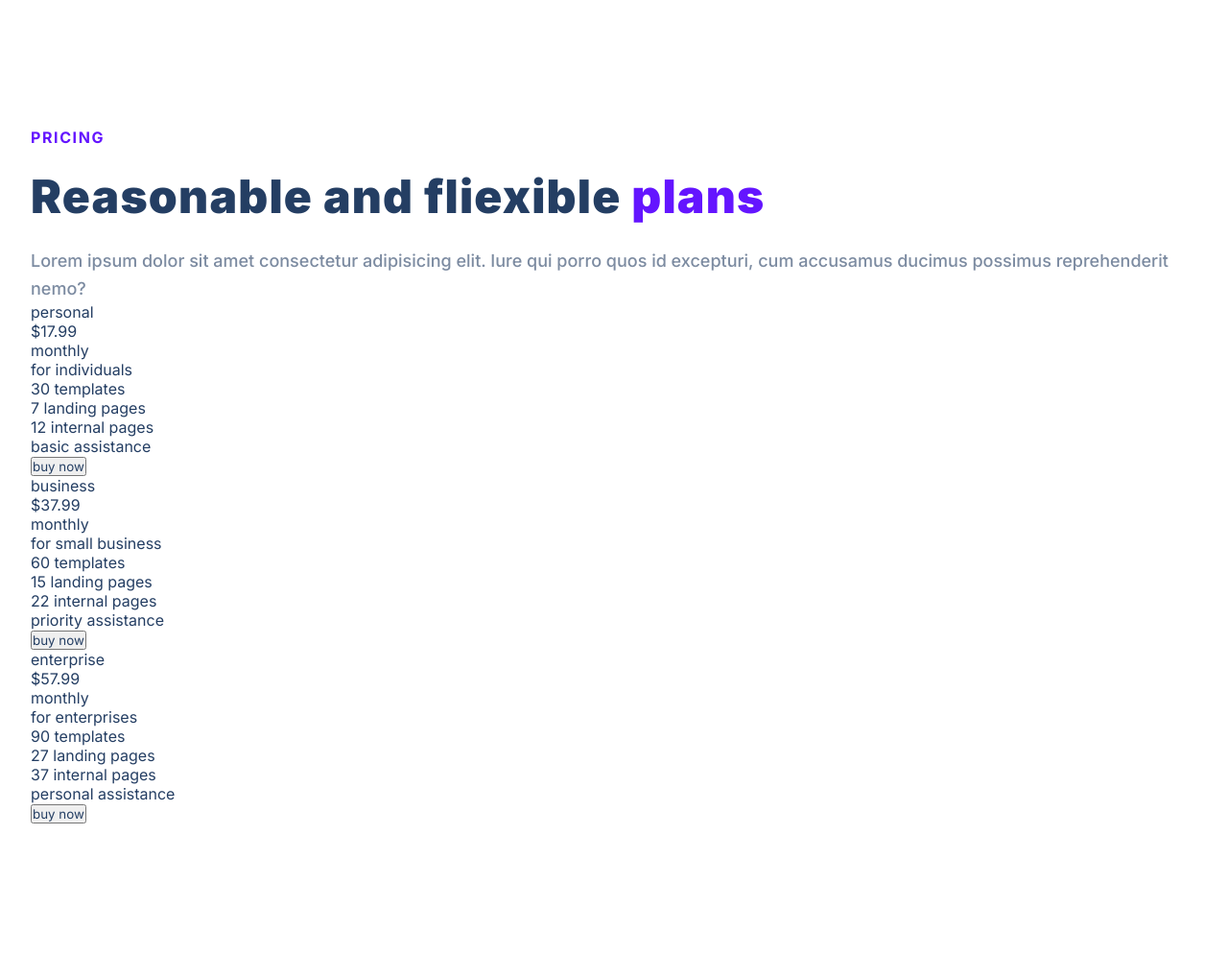
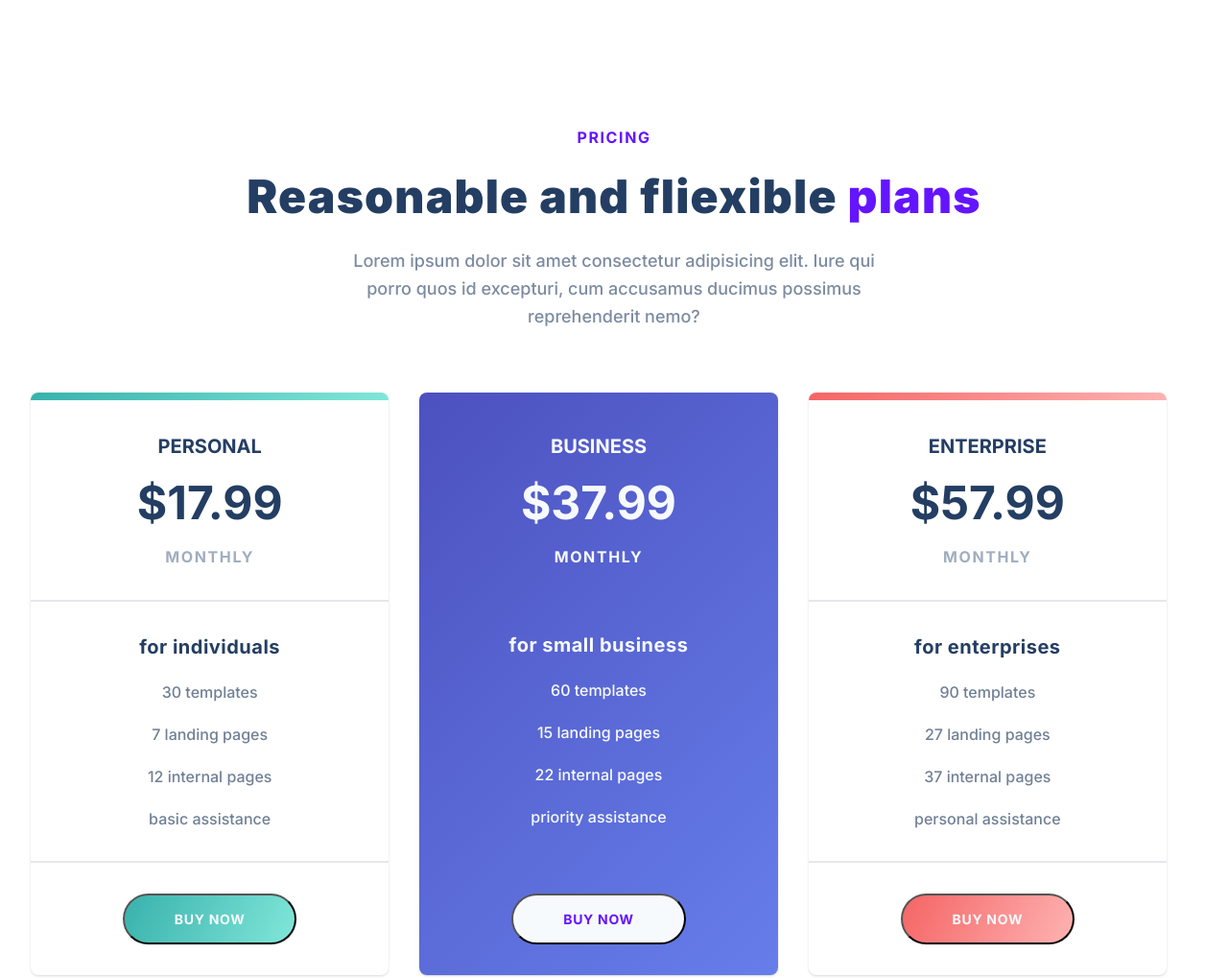
Before and after one commit to nedejer/2treact, a plain HTML site: page index.html in a window 1280 px wide. Shown: the part 4140-5159 px from the top of the page at 96% size. Before the commit the page ends 5094 px from the top, so only its background shows below. Drawn offline with Linux system fonts and the light colour scheme.

Commit message:
pricing section CSS

```diff
--- a/styles.css
+++ b/styles.css
@@ -476,3 +476,168 @@ VALUES
 #values .btn {
     margin-top: 48px;
 }
+
+
+/*
+
+PRICING
+
+*/
+
+#pricing .row {
+    display: flex;
+    flex-direction: column;
+    align-items: center;
+}
+
+#pricing .section__para {
+    max-width: 576px;
+    text-align: center;
+}
+
+.plans {
+    display: flex;
+    position: relative;
+    flex-direction: row;
+    width: 100%;
+    justify-content: space-between;
+}
+
+.plan {
+    position: relative;
+    margin-top: 4rem;
+    display: flex;
+    width: 100%;
+    max-width: 24rem;
+    flex-direction: column;
+    border-radius: 0.5rem;
+    background-color: rgb(255 255 255);
+    padding-left: 2rem;
+    padding-right: 2rem;
+    margin-right: 2rem;
+    padding-top: 0.5rem;
+    text-align: center;
+    color: rgb(26 32 44);
+    box-shadow: rgba(0, 0, 0, 0) 0px 0px 0px 0px, rgba(0, 0, 0, 0) 0px 0px 0px 0px, rgba(0, 0, 0, 0.1) 0px 1px 3px 0px, rgba(0, 0, 0, 0.06) 0px 1px 2px 0px;
+}
+
+
+.plan:nth-child(1) .plan__stripe, .plan:nth-child(1) .plan__button {
+    color: #f7fafc;
+    background: linear-gradient(115deg, rgb(56, 178, 172) 0%, rgb(129, 230, 217) 100%);
+}
+
+.plan__stripe {
+    position: absolute;
+    left: 0px;
+    right: 0px;
+    top: 0px;
+    height: 0.5rem;
+    border-top-left-radius: 0.5rem;
+    border-top-right-radius: 0.5rem;
+}
+
+.plan__top {
+    display: flex;
+    flex-direction: column;
+    padding-top: 2rem;
+    padding-bottom: 2rem;
+    text-transform: uppercase;
+    line-height: 1.625;
+}
+
+.plan__name {
+    font-size: 20px;
+}
+
+.plan__name, .plan__price, .plan__duration {
+    font-weight: bold;
+    line-height: 1.625;
+}
+
+.plan__price {
+    font-size: 48px;
+    margin: 4px 0;
+}
+
+.plan:nth-child(odd) .plan__duration {
+    color: #a0aec0;
+}
+
+.plan__duration {
+    font-size: 16px;
+    letter-spacing: 0.1em;
+}
+
+.plan:nth-child(1) .plan__middle, .plan:nth-child(3) .plan__middle {
+    border-top: 2px solid rgb(229, 231, 235);
+    border-bottom: 2px solid rgb(229, 231, 235);
+}
+
+.plan__middle {
+    margin-left: -2rem;
+    margin-right: -2rem;
+    display: flex;
+    flex: 1 1 0%;
+    flex-direction: column;
+    border-top-width: 2px;
+    border-bottom-width: 2px;
+    padding: 2rem;
+}
+
+.plan__target {
+    font-size: 20px;
+    font-weight: 700;
+    line-height: 1.5;
+    letter-spacing: 0.025em;
+}
+
+.plan__feature {
+    margin-top: 20px;
+    font-weight: 500;
+    color: #718096;
+    font-size: 16px;
+    line-height: 1.5;
+}
+
+.plan__bottom {
+    padding-left: 4rem;
+    padding-right: 4rem;
+    padding-top: 2rem;
+    padding-bottom: 2rem;
+}
+
+.plan__button {
+    border-radius: 0.25rem;
+    background-color: rgb(100 21 255);
+    padding: 0.75rem 2rem;
+    font-weight: 700;
+    color: rgb(247 250 252);
+    transition: all 300ms
+ease;
+    width: 100%;
+    border-radius: 9999px;
+    padding-top: 1rem;
+    padding-bottom: 1rem;
+    font-size: 0.875rem;
+    text-transform: uppercase;
+    letter-spacing: 0.05em;
+}
+
+.plan:nth-child(2) {
+    background: linear-gradient(135deg, rgb(76, 81, 191) 0%, rgb(102, 126, 234) 100%);
+}
+
+.plan:nth-child(2) .plan__name, .plan:nth-child(2) .plan__price, .plan:nth-child(2) .plan__target, .plan:nth-child(2) .plan__duration, .plan:nth-child(2) .plan__feature {
+    color: #f7fafc;
+}
+
+.plan:nth-child(2) .plan__button {
+    color: #6415ff;
+    background-color: #f7fafc;
+}
+
+.plan:nth-child(3) .plan__stripe, .plan:nth-child(3) .plan__button {
+    color: #f7fafc;
+    background: linear-gradient(115deg, rgb(245, 101, 101) 0%, rgb(254, 178, 178) 100%);
+}
```
